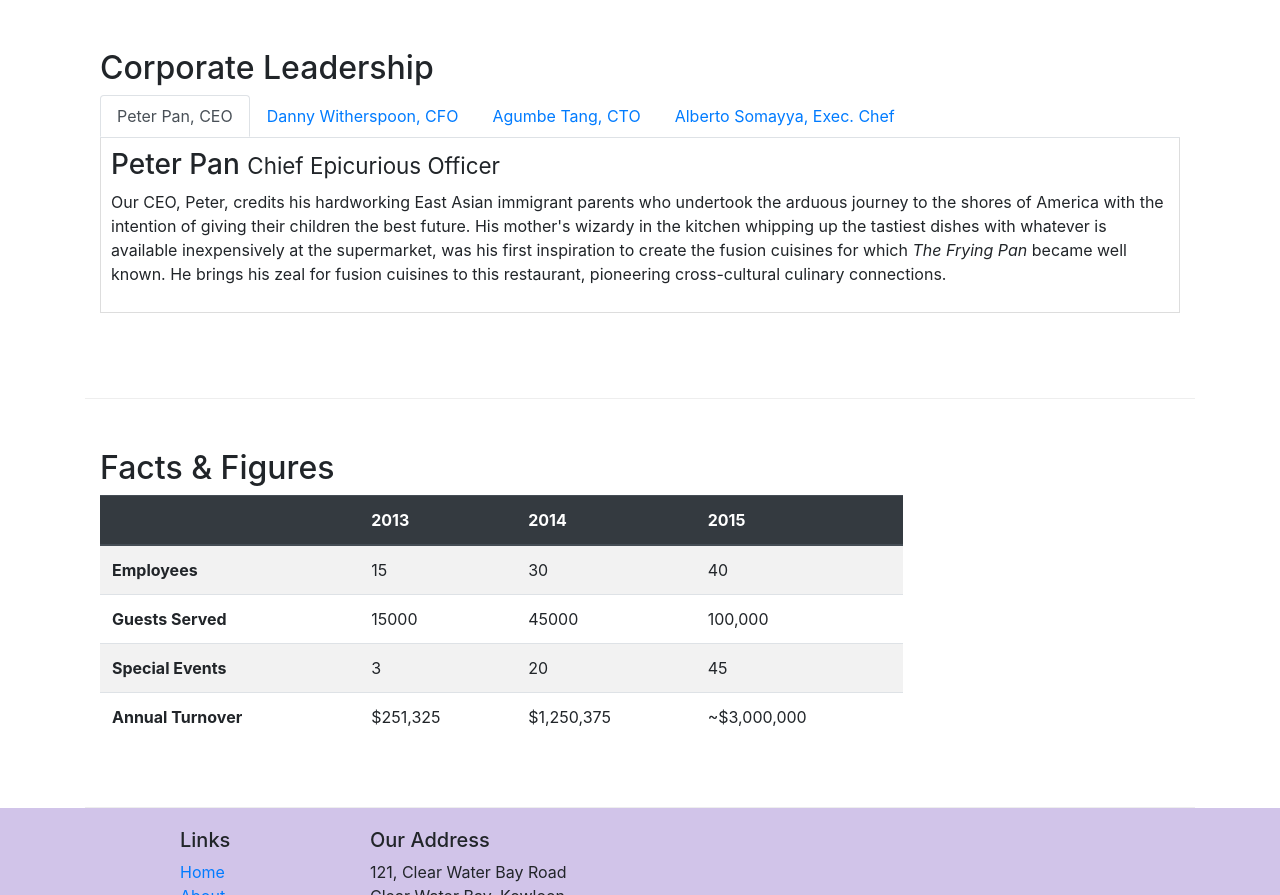
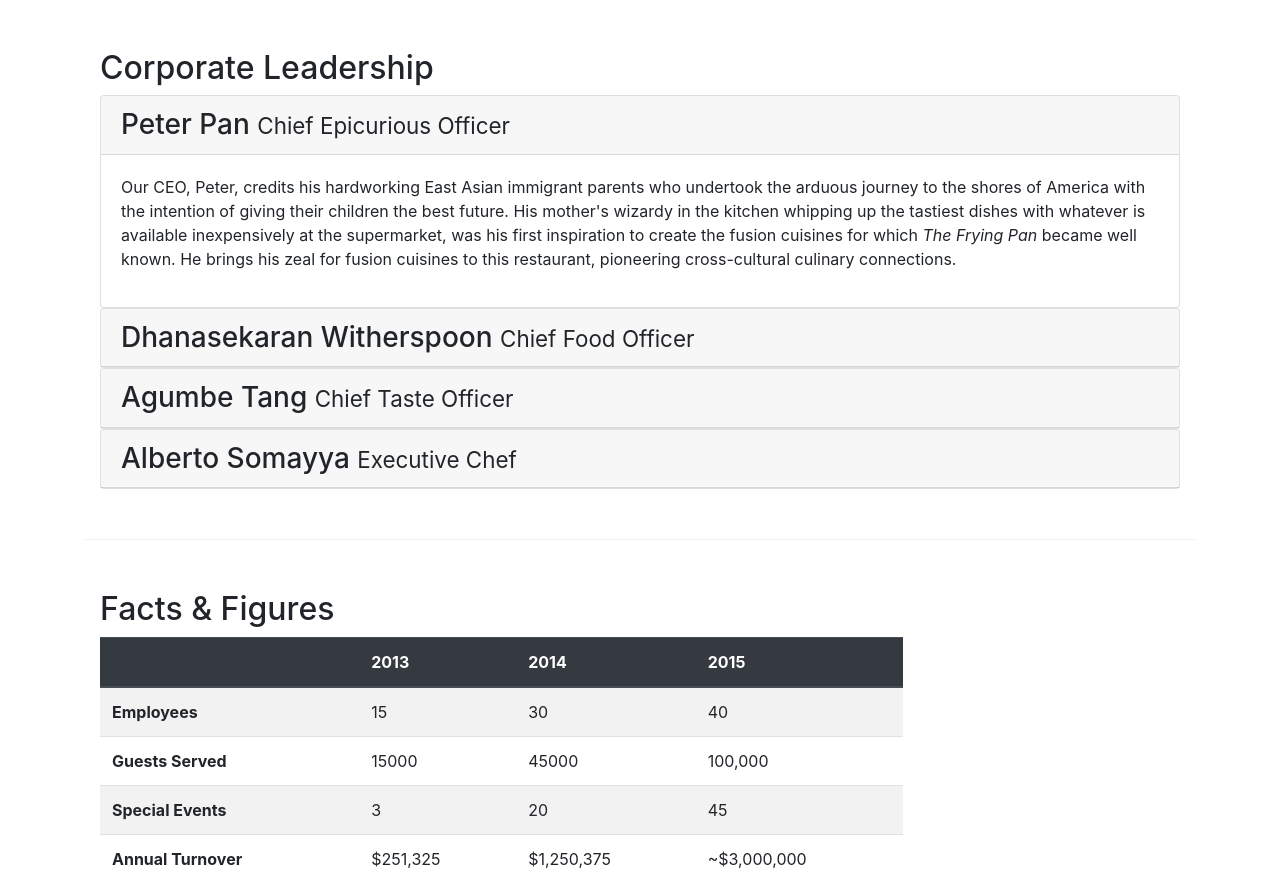
Before and after one commit to Gokhulnath/Web_dev_bootstrap, a website: page aboutus.html in a window 1280 px wide. Shown: the part 945-1840 px from the top of the page. Drawn offline with nearby package versions, Linux system fonts and the light colour scheme.

Commit message:
accordian

```diff
--- a/aboutus.html
+++ b/aboutus.html
@@ -113,39 +113,42 @@
             <div class="col-12">
                 <h2>Corporate Leadership</h2>
 
-                <ul class="nav nav-tabs">
-                    <li class="nav-tem">
-                        <a class="nav-link active" href="#peter" role="tab" data-toggle="tab">Peter Pan, CEO</a>
-                    </li>
-                    <li class="nav-tem">
-                        <a class="nav-link " href="#danny" role="tab" data-toggle="tab">Danny Witherspoon, CFO</a>
-                    </li>
-                    <li class="nav-tem">
-                        <a class="nav-link " href="#agumbe" role="tab" data-toggle="tab">Agumbe Tang, CTO</a>
-                    </li>
-                    <li class="nav-tem">
-                        <a class="nav-link " href="#alberto" role="tab" data-toggle="tab">Alberto Somayya, Exec.
-                            Chef</a>
-                    </li>
-                </ul>
-                <div class="tab-content">
-                    <div role="tabpanel" class="tab-pane fade show active" id="peter">
-                        <h3>Peter Pan <small>Chief Epicurious Officer</small></h3>
+
+                <div id="accordian">
+                    <div class="card">
+                        <div class="card-header" role="tab" id="peterhead">
+                            <h3 class="mb-0">
+                                <a data-toggle="collapse" data-target="#peter">Peter Pan <small>Chief Epicurious
+                                        Officer</small></a></h3>
+                        </div>
+                        <div role="tabpanel" class="collapse show" id="peter" data-parent="#accordian">
+                            <div class="card-body">
                             <p class=" d-none d-sm-block">Our CEO, Peter, credits his hardworking East Asian immigrant
                                 parents
                                 who
-                            undertook the arduous journey to the shores of America with the intention of giving their
+                                undertook the arduous journey to the shores of America with the intention of giving
+                                their
                                 children
-                            the best future. His mother's wizardy in the kitchen whipping up the tastiest dishes with
+                                the best future. His mother's wizardy in the kitchen whipping up the tastiest dishes
+                                with
                                 whatever
                                 is available inexpensively at the supermarket, was his first inspiration to create the
                                 fusion
-                            cuisines for which <em>The Frying Pan</em> became well known. He brings his zeal for fusion
+                                cuisines for which <em>The Frying Pan</em> became well known. He brings his zeal for
+                                fusion
                                 cuisines
                                 to this restaurant, pioneering cross-cultural culinary connections.</p>
                             </div>
-                    <div role="tabpanel" class="tab-pane fade" id="danny">
-                        <h3>Dhanasekaran Witherspoon <small>Chief Food Officer</small></h3>
+                        </div>
+                    </div>
+
+                    <div class="card">
+                        <div class="card-header" role="tab" id="dannyhead">
+                            <h3 class="mb-0">
+                                <a data-toggle="collapse" data-target="#danny">Dhanasekaran Witherspoon <small>Chief Food Officer</small></a></h3>
+                        </div>
+                        <div role="tabpanel" class="collapse" id="danny" data-parent="#accordian">
+                            <div class="card-body">
                                 <p class=" d-none d-sm-block">Our CFO, Danny, as he is affectionately referred to by his
                                     colleagues,
                                     comes from a long established family tradition in farming and produce. His experiences
@@ -158,8 +161,16 @@
                                         pays!</em>
                                 </p>
                             </div>
-                    <div role="tabpanel" class="tab-pane fade" id="agumbe">
-                        <h3>Agumbe Tang <small>Chief Taste Officer</small></h3>
+                        </div>
+                    </div>
+
+                    <div class="card">
+                        <div class="card-header" role="tab" id="agumbehead">
+                            <h3 class="mb-0">
+                                <a data-toggle="collapse" data-target="#agumbe">Agumbe Tang <small>Chief Taste Officer</small></a></h3>
+                        </div>
+                        <div role="tabpanel" class="collapse" id="agumbe" data-parent="#accordian">
+                            <div class="card-body">
                                 <p class=" d-none d-sm-block">Blessed with the most discerning gustatory sense, Agumbe, our CTO,
                                     personally ensures that every dish that we serve meets his exacting tastes. Our chefs dread
                                     the
@@ -167,14 +178,25 @@
                                     his
                                     motto, <em>You click only if you survive my lick.</em></p>
                             </div>
-                    <div role="tabpanel" class="tab-pane fade" id="alberto">
-                    <h3>Alberto Somayya <small>Executive Chef</small></h3>
+                        </div>
+                    </div>
+
+                    <div class="card">
+                        <div class="card-header" role="tab" id="albertohead">
+                            <h3 class="mb-0">
+                                <a data-toggle="collapse" data-target="#alberto">Alberto Somayya <small>Executive Chef</small></a></h3>
+                        </div>
+                        <div role="tabpanel" class="collapse" id="alberto" data-parent="#accordian">
+                            <div class="card-body">
                                 <p class=" d-none d-sm-block">Award winning three-star Michelin chef with wide International
                                     experience
                                     having worked closely with whos-who in the culinary world, he specializes in creating
                                     mouthwatering
-                        Indo-Italian fusion experiences. He says, <em>Put together the cuisines from the two craziest
+                                    Indo-Italian fusion experiences. He says, <em>Put together the cuisines from the two
+                                        craziest
                                         cultures, and you get a winning hit! Amma Mia!</em></p>
+                            </div>
+                        </div>
                     </div>
                 </div>
             </div>
```
Lines whose indentation alone changed are shown as unchanged.
